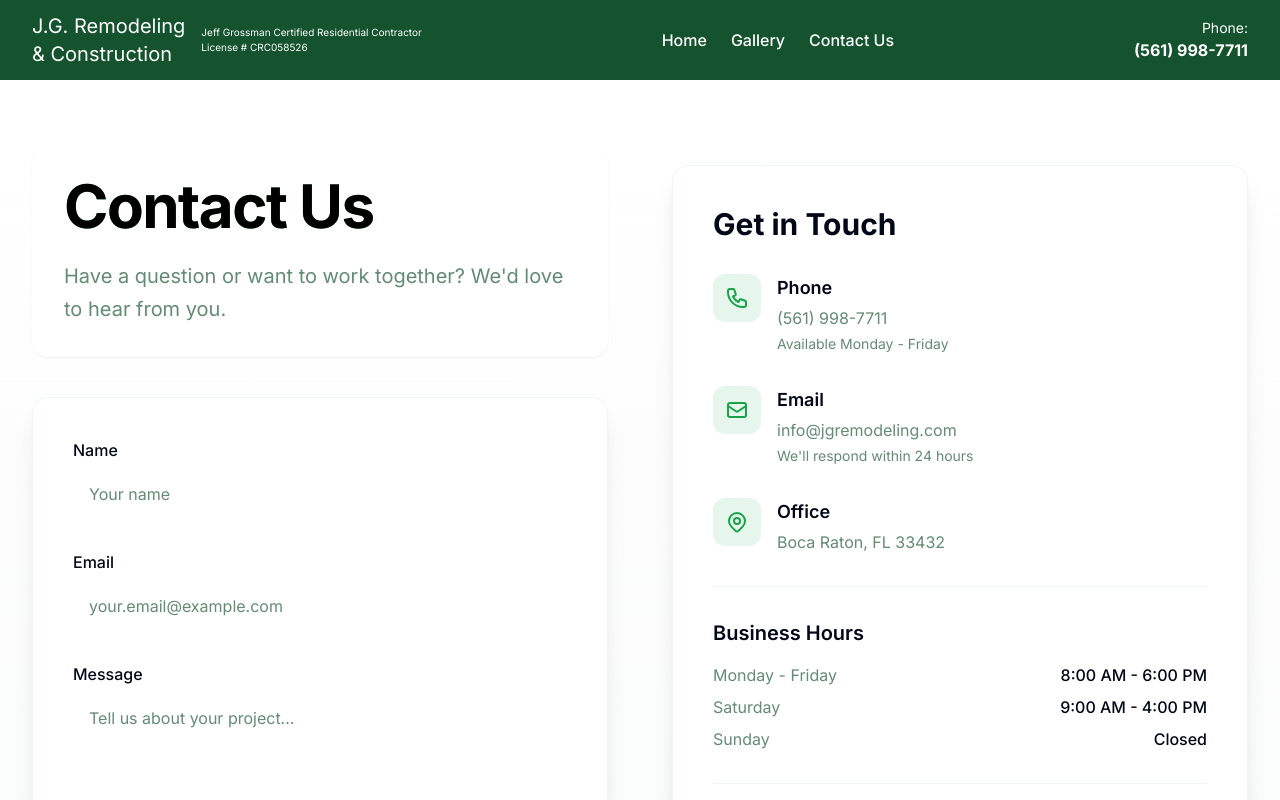
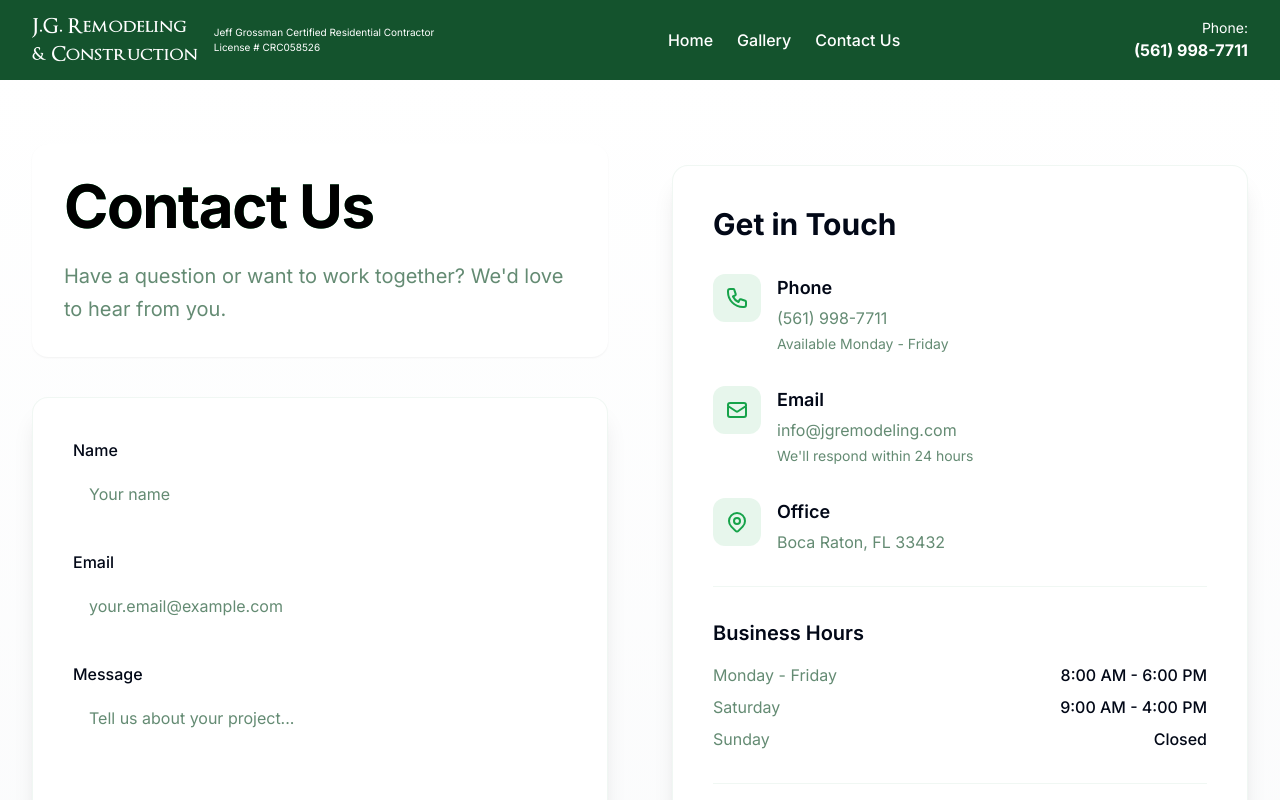
Before and after one commit to Poseyv12/jgremodeling, a Next.js app: page /contact in a window 1280 px wide. Shown: the top 800 px of the page. Built offline with nearby package versions, Linux system fonts and the light colour scheme.

Commit message:
font update

```diff
--- a/app/contact/page.tsx
+++ b/app/contact/page.tsx
@@ -2,7 +2,7 @@
 import { Footer } from "@/components/footer";
 import { Metadata } from "next";
 import { ContactForm } from "../../components/contact-form";
-
+import { optimusPrinceps } from "@/app/fonts/optimus-princeps";
 export const metadata: Metadata = {
   title: 'Contact Us | J.G. Remodeling and Construction',
   description: 'Contact J.G. Remodeling and Construction for a complimentary consultation. We serve Boca Raton, FL and the surrounding areas.',
@@ -11,7 +11,7 @@
 export default function ContactPage() {
   return (
     <div className="flex flex-col min-h-screen bg-gradient-to-b from-white to-gray-50">
-      <Navigation />
+      <Navigation optimusClass={optimusPrinceps.className} />
       <main className="flex-1">
         <div className="container mx-auto px-4 py-20 sm:px-6 lg:px-8">
           <div className="grid grid-cols-1 lg:grid-cols-2 gap-16 items-center">
```
